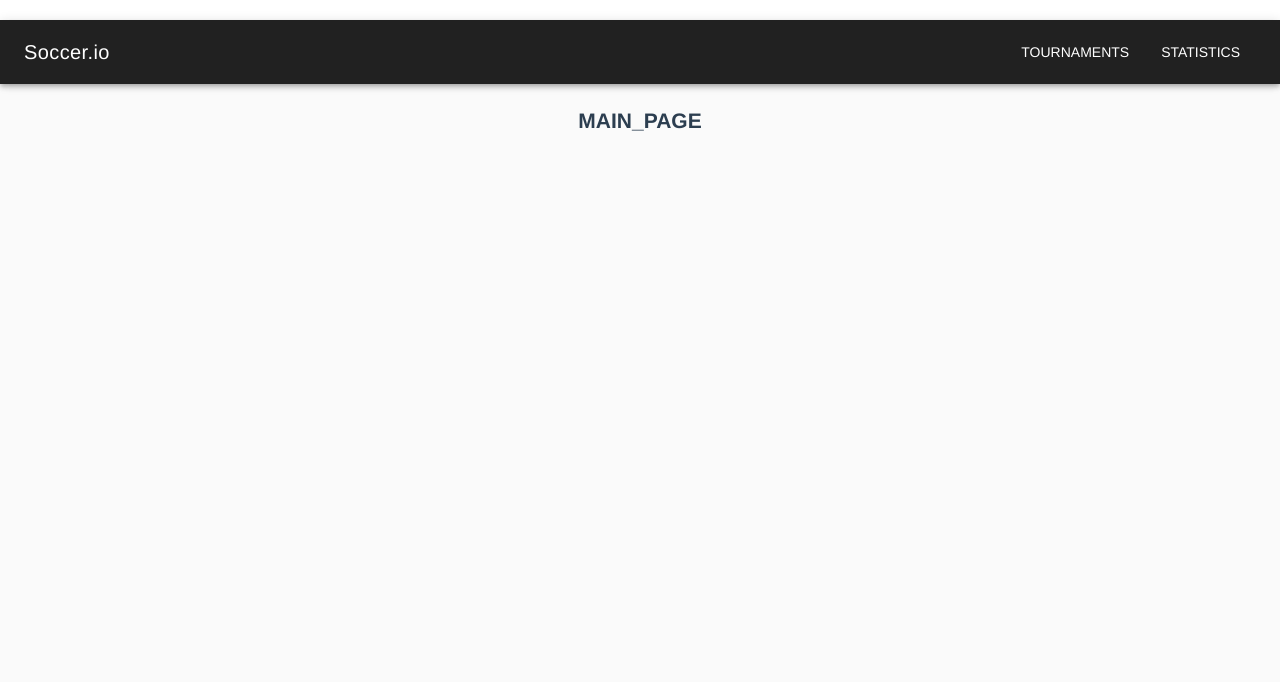
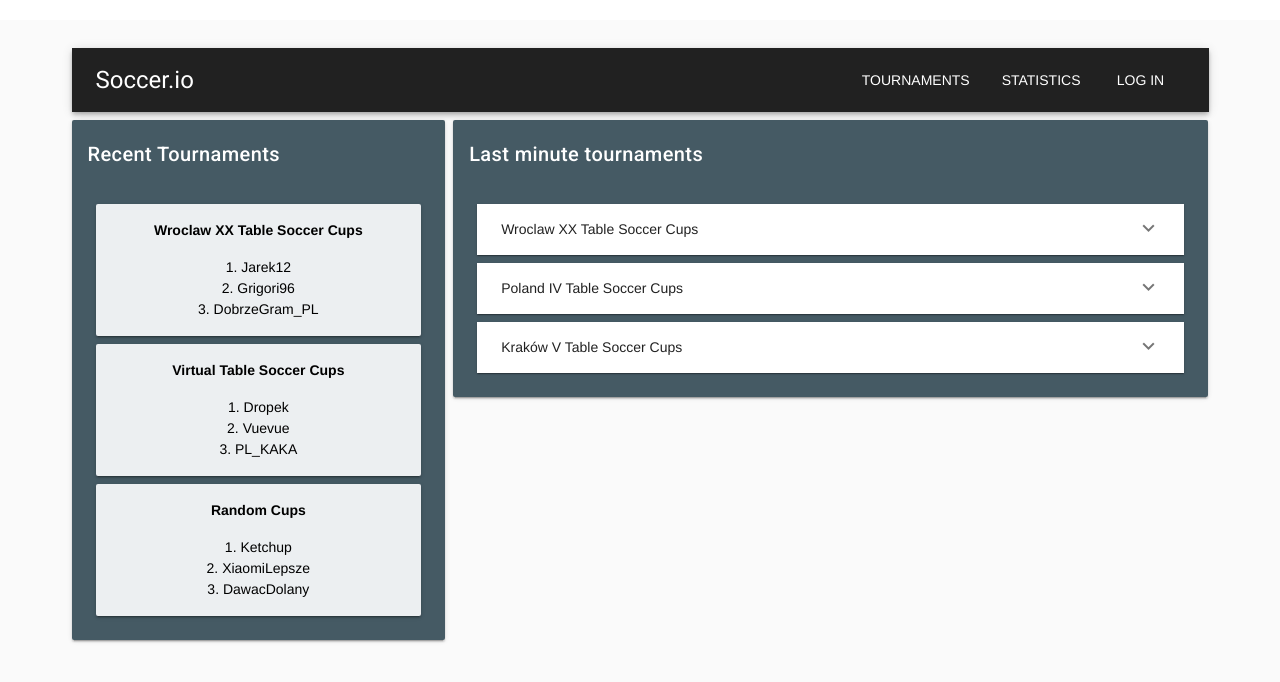
Before and after one commit to Emenowicz/ZTW_PWr, a Vue app in the folder frontend/: page /#/ in a window 1280 px wide. Shown: the top 682 px of the page. Built offline with nearby package versions, Linux system fonts and the light colour scheme.

Commit message:
Implement main page view

```diff
--- a/frontend/src/App.vue
+++ b/frontend/src/App.vue
@@ -1,20 +1,25 @@
 <template>
   <v-app>
-    <Navbar></Navbar>
-    <br/>
-    <router-view></router-view>
+    <v-container grid-list-md text-xs-center>
+      <v-layout row wrap>
+        <v-flex xs12>
+          <navbar/>
+        </v-flex>
+      </v-layout>
+      <router-view/>
+    </v-container>
   </v-app>
 
 </template>
 
 <script>
-  import Navbar from "./components/main_components/Navbar.vue"
+import Navbar from './components/main_components/Navbar.vue'
 
-  export default {
-    components: {
-      'Navbar': Navbar
-    }
+export default {
+  components: {
+    'navbar': Navbar
   }
+}
 </script>
 
 <style>
--- /dev/null
+++ b/frontend/src/components/LastMinuteTournament.vue
@@ -0,0 +1,49 @@
+<template>
+  <v-expansion-panel>
+    <v-expansion-panel-content >
+      <div slot="header">{{tournament.name}}</div>
+
+      <v-card>
+        <v-container grid-list-md>
+          <v-layout row wrap>
+            <v-flex sm12 md4 lg4>
+              {{'Type: ' + tournament.type1}}
+            </v-flex>
+            <v-flex sm12 md4 lg4>
+              {{'Mode: ' + tournament.type2}}
+            </v-flex>
+            <v-flex v-if="tournament.type1 === 'Local'" sm12 md4 lg4>
+              {{'Location: ' + tournament.locationName}}
+            </v-flex>
+          </v-layout>
+          <v-layout row wrap>
+            <v-flex sm12 offset-md10 md2>
+              <v-btn block outline color="indigo">Sing up</v-btn>
+            </v-flex>
+          </v-layout>
+        </v-container>
+      </v-card>
+    </v-expansion-panel-content>
+  </v-expansion-panel>
+
+</template>
+
+<script>
+
+export default {
+  name: 'LastMinuteTournament',
+  data () {
+    return {
+      tournamentName: 'Wroclaw XX Table Soccer Cup',
+      remainingTime: 6456546,
+      type1: 'Local',
+      type2: '2 vs. 2',
+      locationName: 'Wroclaw',
+      freeSlots: 4
+    }
+  },
+  props: {
+    tournament: Object
+  }
+}
+</script>
--- /dev/null
+++ b/frontend/src/components/LastMinuteTournaments.vue
@@ -0,0 +1,57 @@
+<template>
+  <v-card color="blue-grey darken-2" class="white--text">
+    <v-card-title primary-title>
+      <div class="title">Last minute tournaments</div>
+    </v-card-title>
+    <v-container grid-list-md text-xs-center>
+      <v-layout row wrap v-for="tournament in tournaments" :key="tournament.name">
+        <v-flex md12>
+          <last-minute-tournament :tournament="tournament"/>
+        </v-flex>
+        <v-divider/>
+      </v-layout>
+    </v-container>
+
+  </v-card>
+</template>
+
+<script>
+import LastMinuteTournament from './LastMinuteTournament'
+
+export default {
+  name: 'LastMinuteTournaments',
+  data () {
+    return {
+      tournaments: [
+        {
+          name: 'Wroclaw XX Table Soccer Cups',
+          remainingTime: 6456546,
+          type1: 'Local',
+          type2: '2 vs. 2',
+          locationName: 'Wroclaw',
+          freeSlots: 4
+        },
+        {
+          name: 'Poland IV Table Soccer Cups',
+          remainingTime: 6456546,
+          type1: 'Virtual',
+          type2: '1 vs. 1',
+          locationName: '',
+          freeSlots: 16
+        },
+        {
+          name: 'Kraków V Table Soccer Cups',
+          remainingTime: 6456546,
+          type1: 'Local',
+          type2: '1 vs. 1',
+          locationName: 'Kraków',
+          freeSlots: 4
+        }
+      ]
+    }
+  },
+  components: {
+    'last-minute-tournament': LastMinuteTournament
+  }
+}
+</script>
--- /dev/null
+++ b/frontend/src/components/RecentTournamentWinners.vue
@@ -0,0 +1,21 @@
+<template>
+  <v-card color="blue-grey lighten-5" class="black--text">
+
+    <div class="heading pt-3"><b>{{tournament.name}}</b></div>
+    <v-card-text>
+        <div v-for="(player, i) in tournament.winners" :key="player.name">
+          {{i+1 + '. ' + player.name }}
+        </div>
+    </v-card-text>
+  </v-card>
+</template>
+
+<script>
+
+export default {
+  name: 'RecentTournamentsWinners',
+  props: {
+    tournament: Object
+  }
+}
+</script>
--- /dev/null
+++ b/frontend/src/components/RecentTournamentsWinners.vue
@@ -0,0 +1,59 @@
+<template>
+  <v-card color="blue-grey darken-2" class="white--text">
+    <v-card-title primary-title>
+      <div class="title">Recent Tournaments</div>
+    </v-card-title>
+
+    <v-container grid-list-md>
+      <v-layout row wrap v-for="recent in recentTournaments" :key="recent.name">
+        <v-flex md12>
+          <recent-tournament-winners :tournament="recent"/>
+        </v-flex>
+        <v-divider/>
+      </v-layout>
+    </v-container>
+  </v-card>
+</template>
+
+<script>
+
+import RecentTournamentWinners from './RecentTournamentWinners'
+
+export default {
+  name: 'RecentTournamentsWinners',
+  data () {
+    return {
+      recentTournaments: [
+        {
+          name: 'Wroclaw XX Table Soccer Cups',
+          winners: [
+            {name: 'Jarek12'},
+            {name: 'Grigori96'},
+            {name: 'DobrzeGram_PL'}
+          ]
+        },
+        {
+          name: 'Virtual Table Soccer Cups',
+          winners: [
+            {name: 'Dropek'},
+            {name: 'Vuevue'},
+            {name: 'PL_KAKA'}
+          ]
+        },
+        {
+          name: 'Random Cups',
+          winners: [
+            {name: 'Ketchup'},
+            {name: 'XiaomiLepsze'},
+            {name: 'DawacDolany'}
+          ]
+        }
+      ]
+    }
+  },
+  components: {
+    RecentTournamentWinners,
+    'recent-tournament-winners': RecentTournamentWinners
+  }
+}
+</script>
--- a/frontend/src/components/main_components/MainPage.vue
+++ b/frontend/src/components/main_components/MainPage.vue
@@ -1,14 +1,23 @@
 <template>
-<div>
-  <h2>MAIN_PAGE</h2>
-</div>
+  <v-layout row wrap>
+    <v-flex md4>
+      <recent_tournaments_winners/>
+    </v-flex>
+    <v-flex md8>
+      <last_minute_tournaments/>
+    </v-flex>
+  </v-layout>
 </template>
 
 <script>
-  export default {
-    name: 'MainPage',
-    data() {
-      return {}
-    }
+import LastMinuteTournaments from '../../components/LastMinuteTournaments.vue'
+import RecentTournamentsWinners from '../../components/RecentTournamentsWinners.vue'
+
+export default {
+  name: 'MainPage',
+  components: {
+    'last_minute_tournaments': LastMinuteTournaments,
+    'recent_tournaments_winners': RecentTournamentsWinners
   }
+}
 </script>
--- a/frontend/src/components/main_components/Navbar.vue
+++ b/frontend/src/components/main_components/Navbar.vue
@@ -1,9 +1,13 @@
 <template>
+
   <v-toolbar dark>
-    <v-toolbar-title>Soccer.io</v-toolbar-title>
-    <v-spacer></v-spacer>
+    <router-link tag="v-toolbar-title" to="/">
+      <div class="headline">Soccer.io</div>
+    </router-link>
+    <v-spacer/>
     <v-toolbar-items>
       <v-btn flat v-for="route in routes" :key="route.id" :to="`${route.path}`">{{route.name}}</v-btn>
+      <v-btn flat>Log in</v-btn>
     </v-toolbar-items>
   </v-toolbar>
 
@@ -12,7 +16,7 @@
 <script>
 export default {
   name: 'Navbar',
-    data() {
+  data () {
     return {
       routes: [
         {
@@ -34,5 +38,4 @@
 
 <css scoped>
 
-
 </css>
--- a/frontend/src/components/main_components/Statistics.vue
+++ b/frontend/src/components/main_components/Statistics.vue
@@ -5,10 +5,10 @@
 </template>
 
 <script>
-  export default {
-    name: 'Statistics',
-    data() {
-      return {}
-    }
+export default {
+  name: 'Statistics',
+  data () {
+    return {}
   }
+}
 </script>
--- a/frontend/src/router/index.js
+++ b/frontend/src/router/index.js
@@ -3,7 +3,6 @@ import Router from 'vue-router'
 import MainPage from '@/components/main_components/MainPage'
 import Statistics from '@/components/main_components/Statistics'
 import TournamentSearch from '@/components/main_components/TournamentSearch'
-
 
 Vue.use(Router)
 
@@ -11,7 +10,7 @@ export default new Router({
   routes: [
     {
       path: '/',
-      name: 'main_components/MainPage',
+      name: 'MainPage',
       component: MainPage
     },
     {
```
Lines whose indentation alone changed are shown as unchanged.
